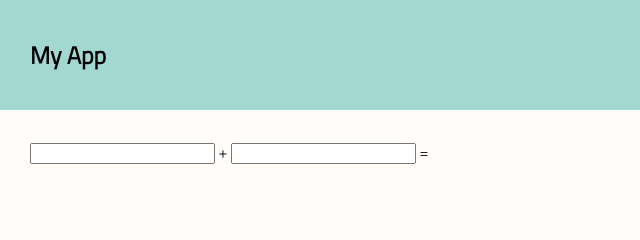
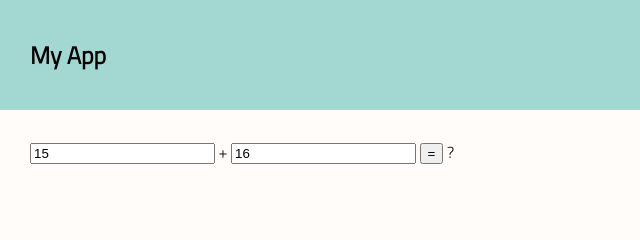
Before and after one commit to m-ghiringhelli/LAB-04-calculator-lab, a plain HTML site: page index.html in a window 1280 px wide. Shown: the top 240 px of the page, 0-640 px from the left. Drawn offline with Linux system fonts and the light colour scheme.

Commit message:
added addition UI and button listener

```diff
--- a/app.js
+++ b/app.js
@@ -1,9 +1,22 @@
 // import functions
+import { add } from './calculations.js';
+// reference needed DOM elements
+const addNumber1 = document.getElementById('add-number-1');
+const addNumber2 = document.getElementById('add-number-2');
+const addButton = document.getElementById('add-button');
+const addAnswer = document.getElementById('add-result');
 
-// reference needed DOM elements
+console.log(addNumber1.value);
+console.log(addNumber2.value);
+console.log(addButton);
+console.log(addAnswer);
+
 
 
 // set event listeners
+addButton.addEventListener('click', () => {
+    console.log('button clicked');
+});
     // get user input(s)
     // do any needed work with the value(s)
     // update DOM to reflect new value(s)
--- /dev/null
+++ b/calculations.js
@@ -0,0 +1,3 @@
+export function add(x, y) {
+    return x + y;
+}
--- a/index.html
+++ b/index.html
@@ -8,6 +8,7 @@
     <link href="https://fonts.googleapis.com/css2?family=Titillium+Web:wght@300&display=swap" rel="stylesheet">
     <link rel="stylesheet" href="./styles/reset.css">
     <link rel="stylesheet" href="./styles/styles.css">
+    <script type="module" src="./app.js"></script>
     <title>My App</title>
 </head>
 
@@ -18,11 +19,13 @@
     </header>
 
     <main>
-        <input id="add-number-1">
-        +
-        <input id="add-number-2">
-        =
-        <span id="add-result"></span>
+        <section>
+            <input id="add-number-1" value="15">
+            +
+            <input id="add-number-2" value="16">
+            <button id="add-button">=</button>
+            <span id="add-result">?</span>
+        </section>
     </main>
 
     <footer>
```
Also changed, not shown: test/tests.js (+2 -4 lines).
